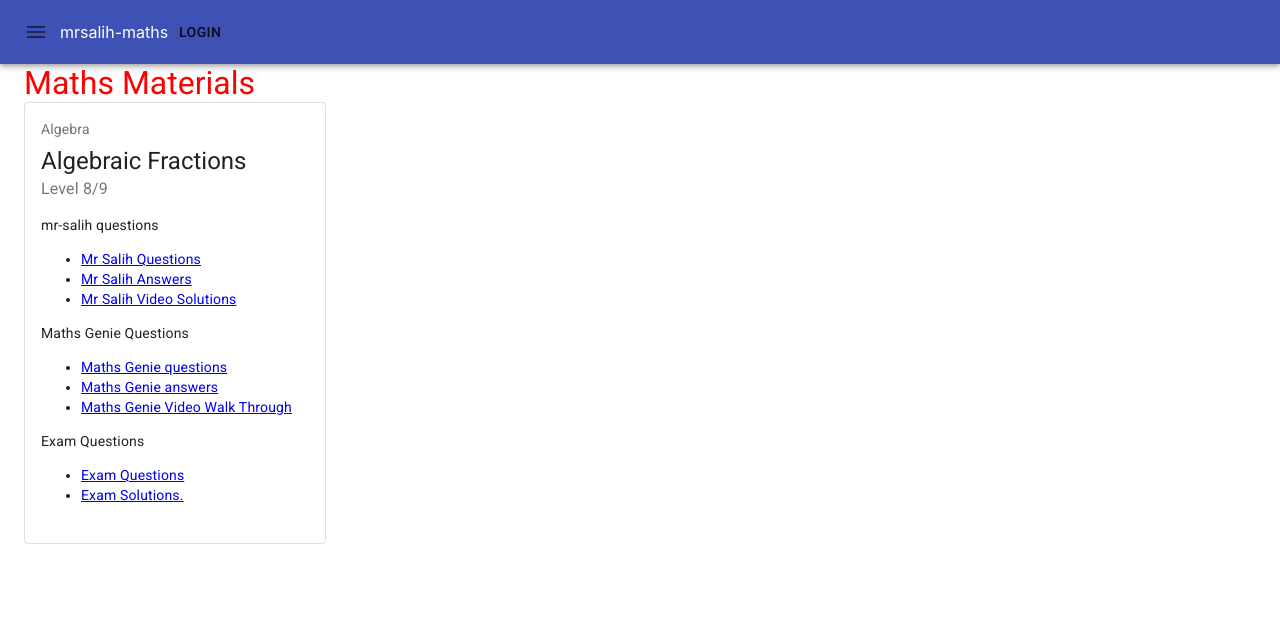
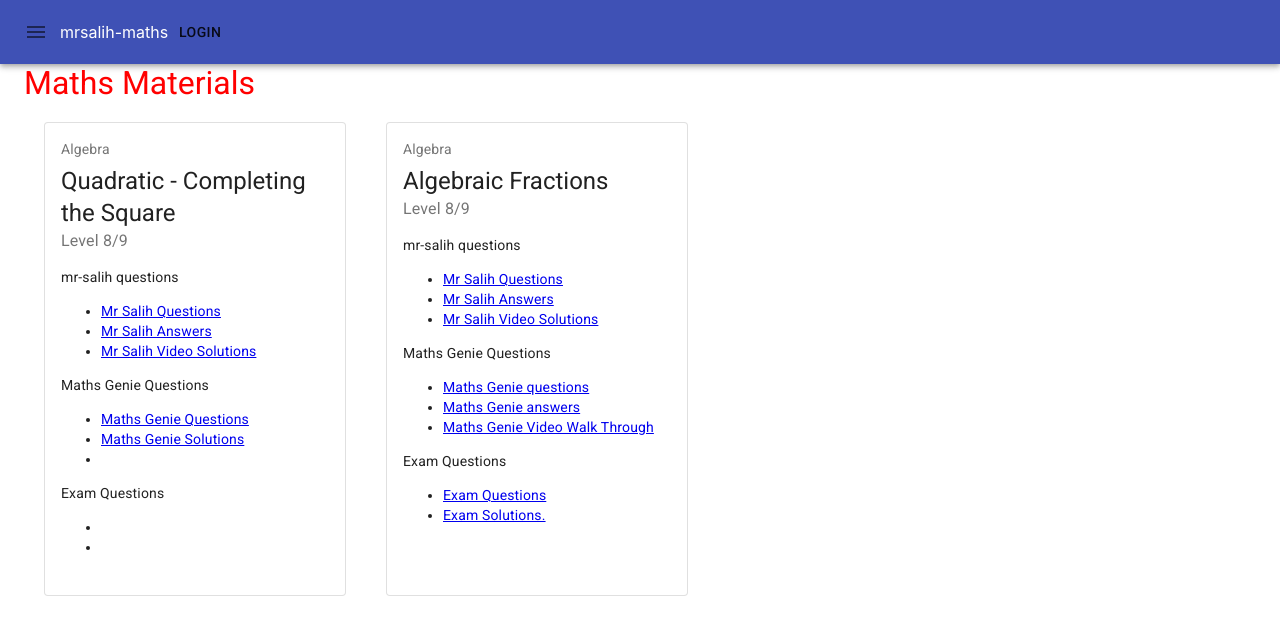
Before and after one commit to LeroySalih/mrsalih-maths, a React (Create React App) app: page / in a window 1280 px wide. Shown: the top 634 px of the page. Built offline with nearby package versions, Linux system fonts and the light colour scheme.

Commit message:
Adding CTS materials

```diff
--- a/src/App.js
+++ b/src/App.js
@@ -49,6 +49,15 @@ const PageHeading = styled.div`
   font-size: 2rem;
   color: red;
 `;
+
+const CardContainer = styled.div`
+  display: flex;
+  flex-direction: row;
+`
+
+const StyledCard = styled(Card)`
+  margin: 20px;
+`
 function App() {
 
   const classes = useStyles();
@@ -59,8 +68,47 @@ function App() {
         <Container>
           <PageHeading>Maths Materials</PageHeading>
 
+          <CardContainer>
 
-          <Card className={classes.root} variant="outlined">
+          <StyledCard className={classes.root} variant="outlined">
+            <CardContent>
+              <Typography className={classes.title} color="textSecondary" gutterBottom>
+                Algebra
+              </Typography>
+              <Typography variant="h5" component="h2">
+                Quadratic - Completing the Square
+              </Typography>
+              <Typography className={classes.pos} color="textSecondary">
+                Level 8/9
+              </Typography>
+              <Typography variant="body2" component="div">
+                <p>mr-salih questions</p>
+                <ul>
+                    <li><a target="_new" href="https://www.dropbox.com/s/95rpdrpruiaz6el/mr-salih-complete-the-square-questions.pdf?dl=0">Mr Salih Questions</a></li>
+                    <li><a target="_new" href="https://www.dropbox.com/s/wsr61x0ymor6jkb/mr-salih-completing-the-square-solutions%20.pdf?dl=0">Mr Salih Answers</a></li>
+                    <li><a target="_new" href="https://youtu.be/Y_Sb0iyQZ98">Mr Salih Video Solutions</a></li>
+                </ul>
+
+
+                <p>Maths Genie Questions</p>
+                <ul>
+                  <li><a href="https://mathsgenie.co.uk/resources/9-completing-the-square.pdf">Maths Genie Questions</a></li>
+                  <li><a href="https://mathsgenie.co.uk/resources/9-completing-the-squareans.pdf">Maths Genie Solutions</a></li>
+                  <li></li>
+                </ul>
+
+                <p>Exam Questions</p>
+                <ul>
+                  <li></li>
+                  <li></li>
+                </ul>
+
+
+              </Typography>
+            </CardContent>
+          </StyledCard>
+
+          <StyledCard className={classes.root} variant="outlined">
             <CardContent>
               <Typography className={classes.title} color="textSecondary" gutterBottom>
                 Algebra
@@ -71,14 +119,14 @@ function App() {
               <Typography className={classes.pos} color="textSecondary">
                 Level 8/9
               </Typography>
-              <Typography variant="body2" component="p">
-                <p>mr-salih questions
+              <Typography variant="body2" component="div">
+                <p>mr-salih questions</p>
                 <ul>
                     <li><a target="_new" href="https://www.dropbox.com/s/wfv86t60z31dplo/mr-salih-questions.pdf?dl=0">Mr Salih Questions</a></li>
                     <li><a target="_new" href="https://www.dropbox.com/s/n957q9v9rel18xy/AlgebraicFractions-Solutions.pdf?dl=0">Mr Salih Answers</a></li>
                     <li><a target="_new" href="https://youtu.be/xG-oOQ4MNFY">Mr Salih Video Solutions</a></li>
                 </ul>
-                </p>
+
 
                 <p>Maths Genie Questions</p>
                 <ul>
@@ -96,9 +144,10 @@ function App() {
 
               </Typography>
             </CardContent>
-          </Card>
+          </StyledCard>
 
 
+          </CardContainer>
         </Container>
     </div>
   );
```
Also changed, not shown: 13 other files (tests, documents, lock files or other folders).
